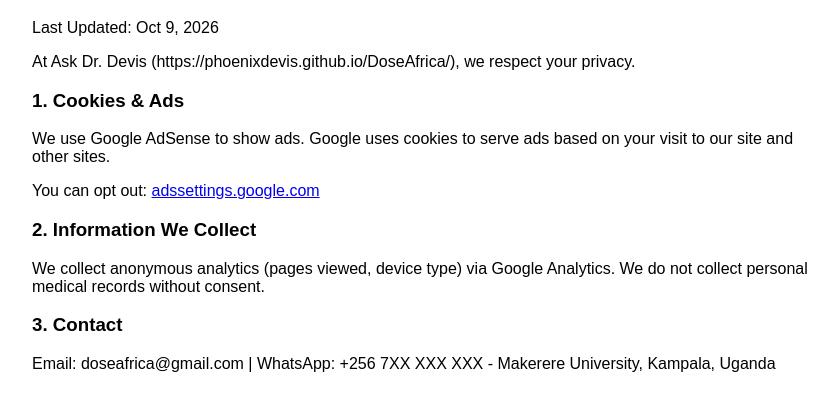
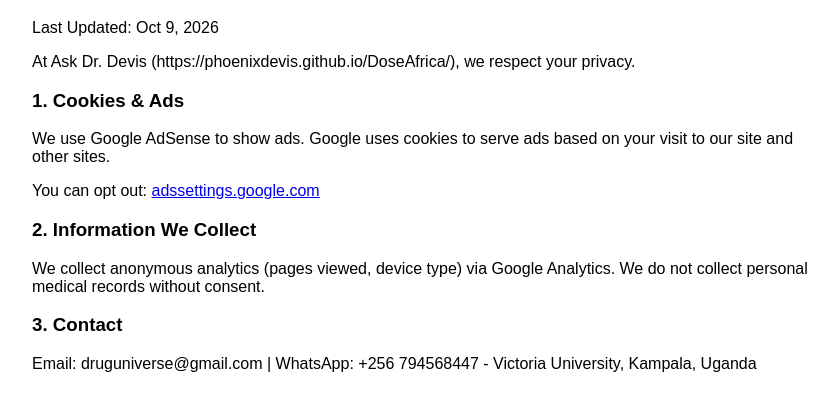
Before and after one commit to PHOENIXDEVIS/DoseAfrica, a plain HTML site: page privacy.html in a window 1280 px wide. Shown: the part 81-492 px from the top of the page, without its empty margins (208-1046 px from the left). Drawn offline with Linux system fonts and the light colour scheme.

Commit message:
Update privacy.html

```diff
--- a/privacy.html
+++ b/privacy.html
@@ -9,5 +9,5 @@
 <h3>2. Information We Collect</h3>
 <p>We collect anonymous analytics (pages viewed, device type) via Google Analytics. We do not collect personal medical records without consent.</p>
 <h3>3. Contact</h3>
-<p>Email: doseafrica@gmail.com | WhatsApp: +256 7XX XXX XXX - Makerere University, Kampala, Uganda</p>
+<p>Email: druguniverse@gmail.com | WhatsApp: +256 794568447 - Victoria University, Kampala, Uganda</p>
 </body></html>
```
